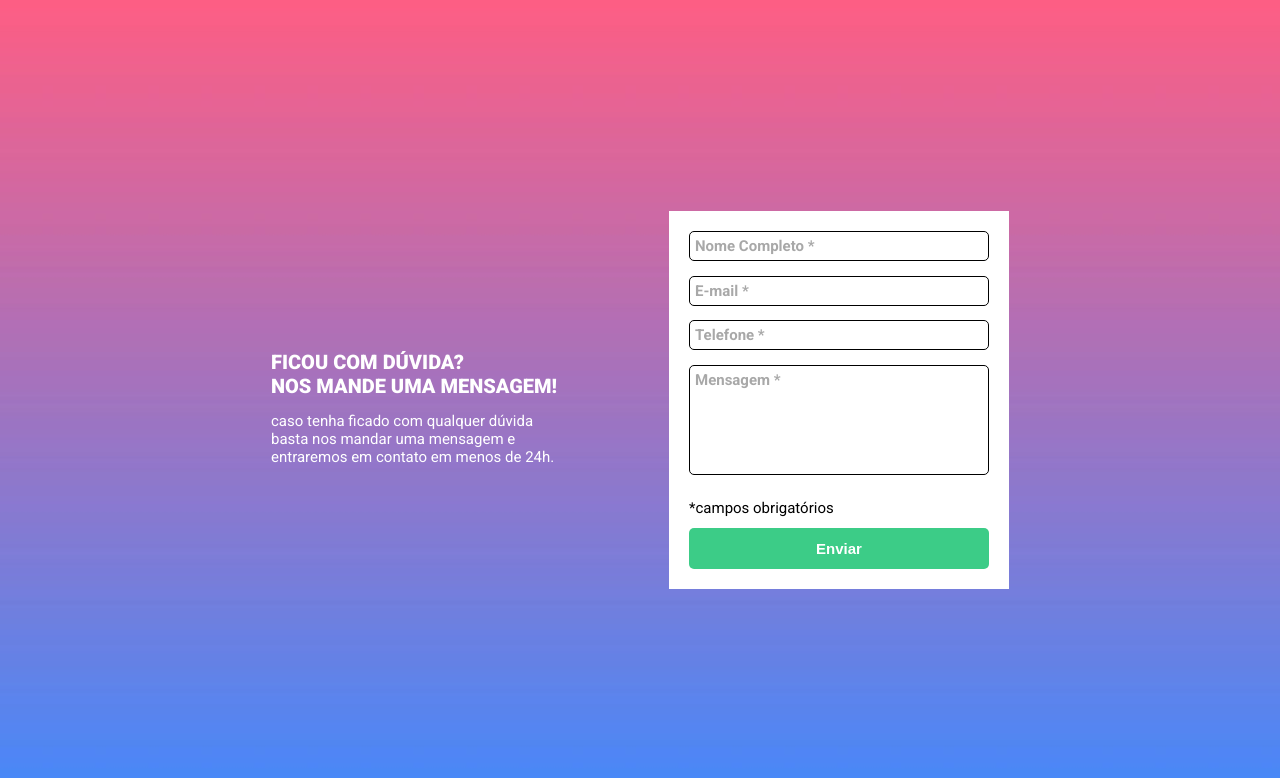
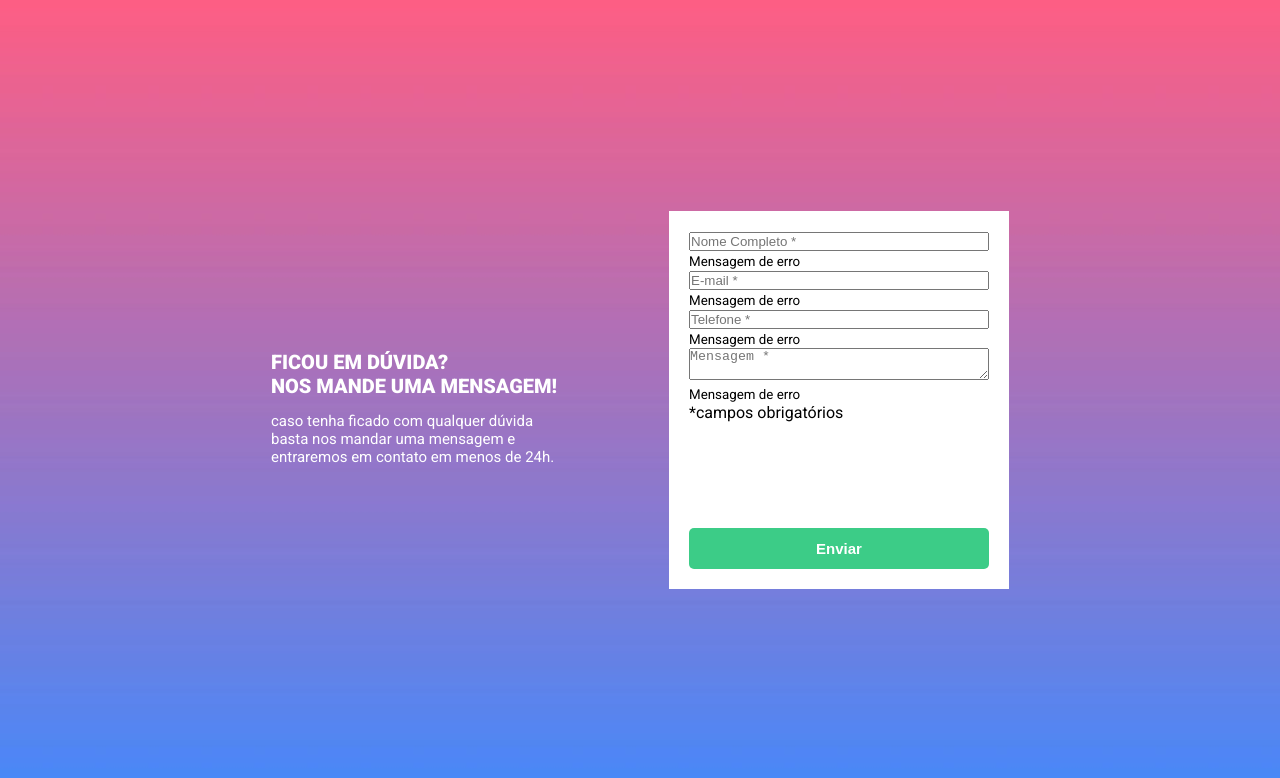
Before and after one commit to TeoniuVilarinho/projeto-formulario, a plain HTML site: page index.html in a window 1280 px wide. Drawn offline with Linux system fonts and the light colour scheme.

Commit message:
Add files via upload

```diff
--- a/index.html
+++ b/index.html
@@ -8,58 +8,54 @@
     <link rel="stylesheet" href="./src/css/reset.css">
     <link rel="stylesheet" href="./src/css/style.css">
     <link rel="stylesheet" href="./src/css/responsive.css">
-    <link rel="shortcut icon" href="./src/images/THE-ONE (626x626).jpg" type="image/x-icon">
+    <link rel="shortcut icon" href="./src/images/THE-ONE-favicon.jpg" type="image/x-icon">
 
     <link rel="preconnect" href="https://fonts.googleapis.com">
     <link rel="preconnect" href="https://fonts.gstatic.com" crossorigin>
     <link href="https://fonts.googleapis.com/css2?family=Roboto:wght@300;400;500;700;900&display=swap" rel="stylesheet">
 </head>
 <body>
-    <main>
+  <main class="main">
     <section class="sessao-texto">
       <h1 class="titulo">
-                FICOU COM DÚVIDA?
+        FICOU EM DÚVIDA?
         <br>
         NOS MANDE UMA MENSAGEM!
       </h1>
-            <p class="texto">
-                caso tenha ficado com qualquer dúvida basta nos mandar uma mensagem e entraremos em contato em menos de 24h.
-            </p>
+      <p class="texto">caso tenha ficado com qualquer dúvida basta nos mandar uma mensagem e entraremos em contato em menos de 24h.</p>
     </section>
 
     <section class="sessao-formulario">
-            <form class="formulario">
-                <div class="input">
-                    <input type="text" name="nome" placeholder="Nome Completo *" class="campo">
-                    <p class="campo-obrigatorio">*campo obrigatório</p>
+        <form class="formulario" id="formulario">
+          <div class="campo">
+            <input type="text" placeholder="Nome Completo *" id="nome" class="input">
+            <small class="small">Mensagem de erro</small>
           </div>
 
-                <div class="input">
-                    <input type="text" name="e-mail" placeholder="E-mail *" class="campo">
-                    <p class="campo-obrigatorio">*campo obrigatório</p>
+          <div class="campo">
+            <input type="text" placeholder="E-mail *" id="email" class="input">
+            <small class="small">Mensagem de erro</small>
           </div>
 
-                <div class="input">
-                    <input type="text" name="telefone" placeholder="Telefone *" class="campo">
-                    <p class="campo-obrigatorio">*campo obrigatório</p>
+          <div class="campo">
+            <input type="text" placeholder="Telefone *" id="telefone" class="input">
+            <small class="small">Mensagem de erro</small>
           </div>
 
-                <div class="input">
-                    <textarea name="mensagem" placeholder="Mensagem *" class="campo mensagem"></textarea>
-                    <p class="campo-obrigatorio">*campo obrigatório</p>
+          <div class="campo">
+            <textarea type="text" placeholder="Mensagem *" id="mensagem" class="input mensagem" maxlength="174"></textarea>
+            <small class="small">Mensagem de erro</small>
           </div>
 
-                <p class="texto-campo-obrigatorio">*campos obrigatórios</p>
+          <p class="texto-campos-obrigatorios">*campos obrigatórios</p>
 
-                <button type="button" onclick="campoPreenchido()" class="botao" id="btn-enviar">
+          <button type="submit" class="botao">
             Enviar
           </button>
         </form>
     </section>
   </main>
 
-    <a href="http://" target="_blank" rel="noopener noreferrer"></a>
-
     <script type="text/javascript" src="./src/js/index.js"></script>
 </body>
 </html>
```
Also changed, not shown: 1 other file. Lines whose indentation alone changed are shown as unchanged.
